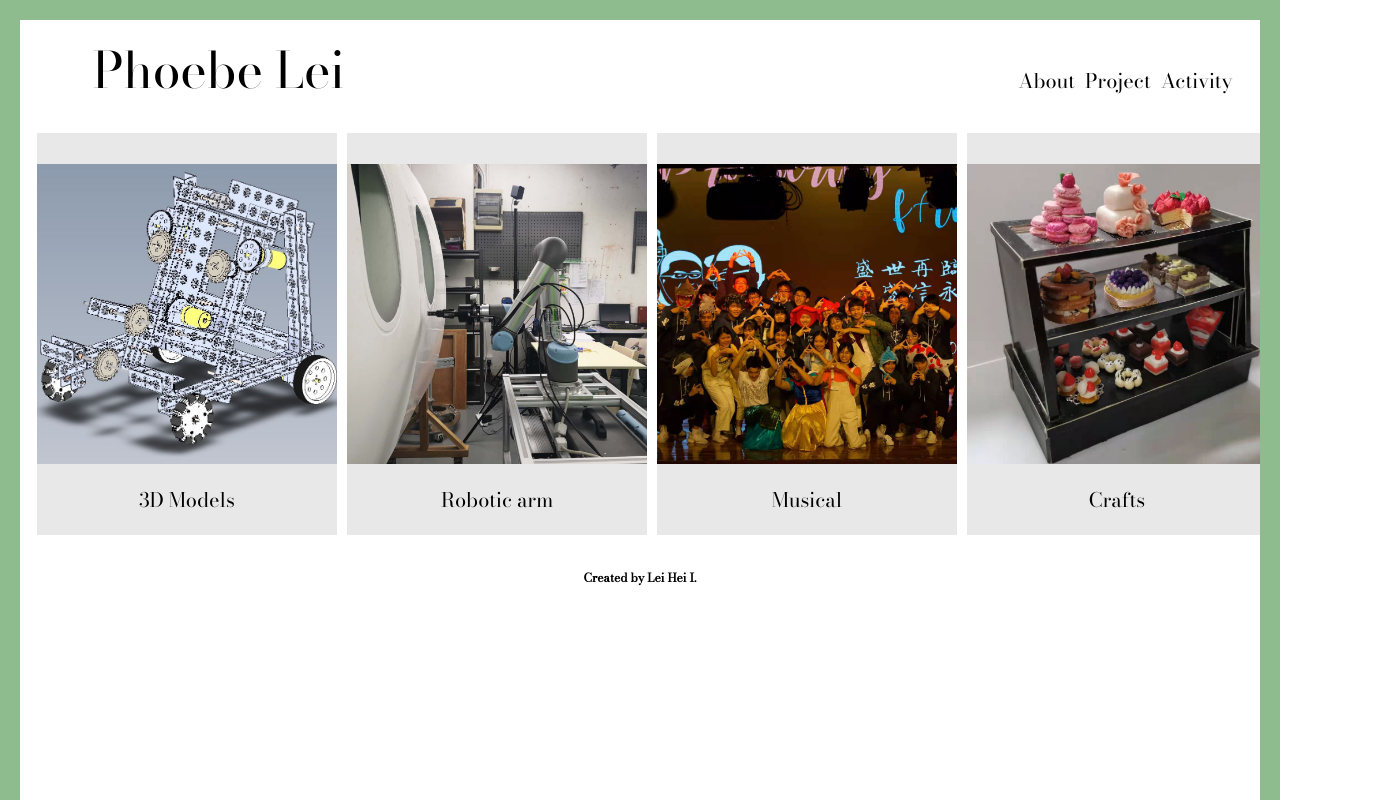
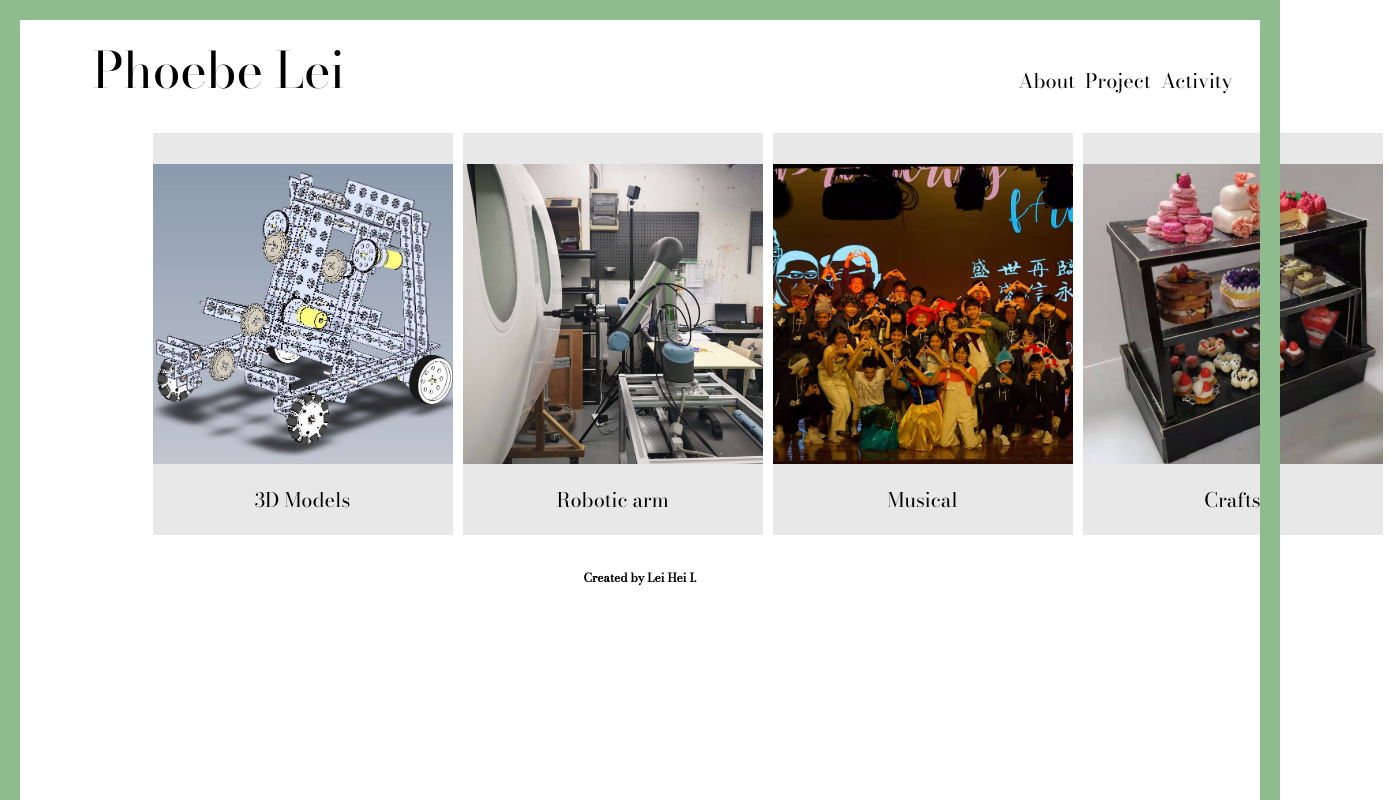
Before and after one commit to LeiHeiI/testing20210123, an Eleventy site: page index.html in a window 1280 px wide. Shown: the whole page, 1388 px wide, since content can reach past the window. Built offline with nearby package versions, Linux system fonts and the light colour scheme; Eleventy itself is replaced by a stand-in of ours; files that its build step writes are made by us from their sources.

Commit message:
Update main.css

```diff
--- a/css/main.css
+++ b/css/main.css
@@ -21,8 +21,8 @@ main{
 	    padding-top: 0em;
 		padding-left: 0;
 		padding-right: 0;
-        margin-left: auto;
-  margin-right:auto;
+        margin-left: 5%;
+  margin-right:5%;
 		text-align:left;
 		font-size: 20px;
 /*     position: relative;
```
